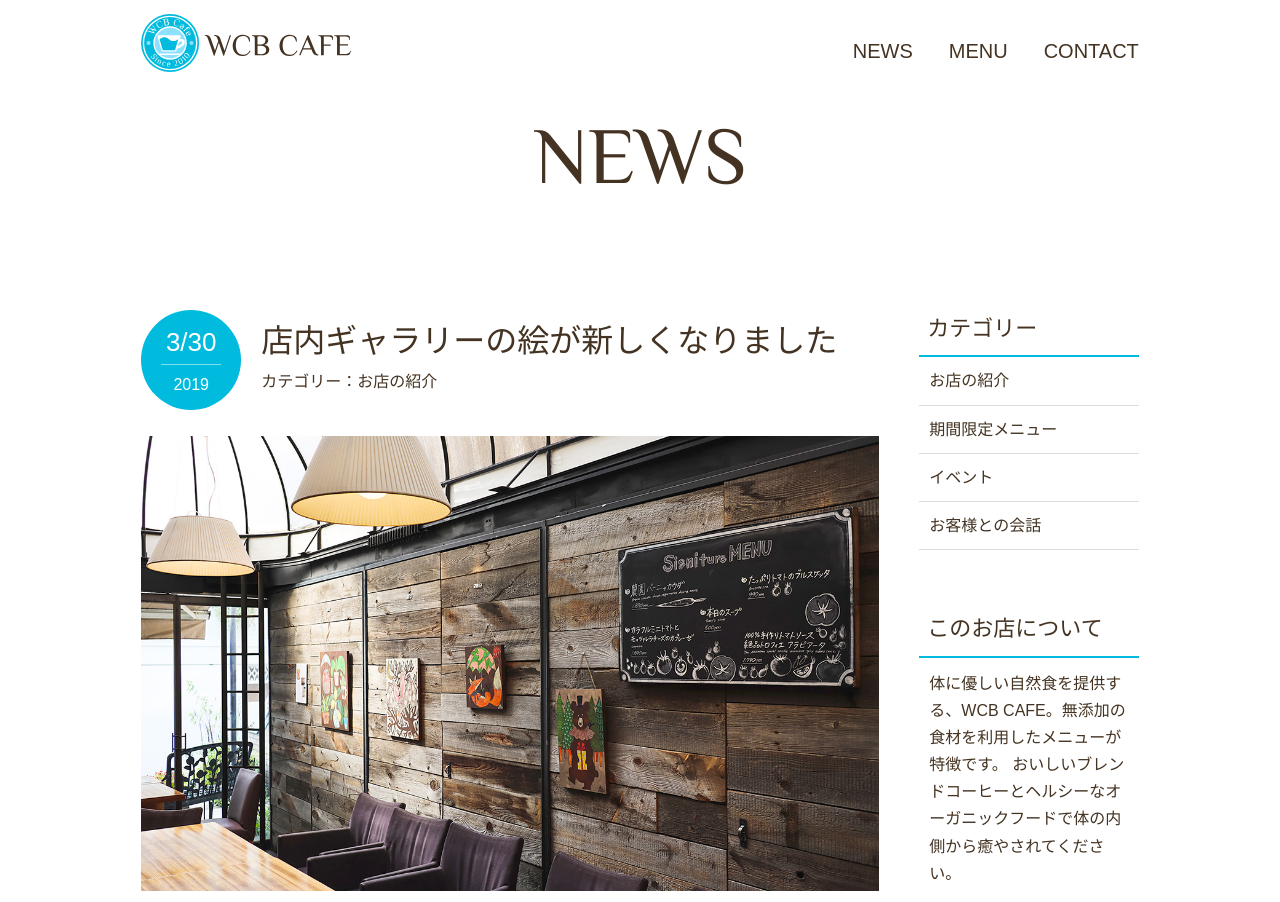
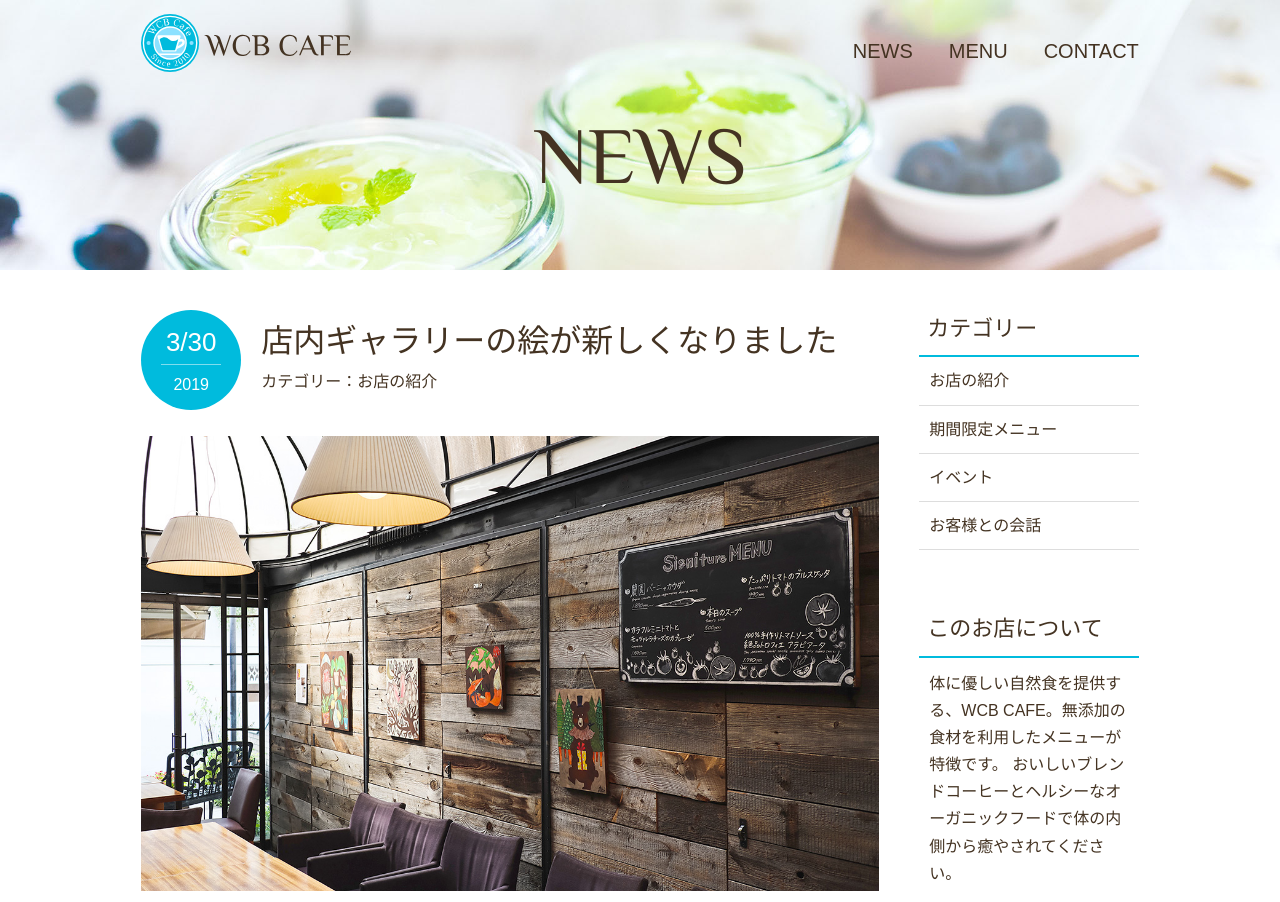
Before and after one commit to sumire-0721/sumire, a plain HTML site: page news.html in a window 1280 px wide. Shown: the top 902 px of the page. Drawn offline with Linux system fonts and the light colour scheme; some packages are replaced by stand-ins of ours; files that its build step writes are made by us from their sources; files whose address does not match are found by name.

Commit message:
Update style.css

```diff
--- a/style.css
+++ b/style.css
@@ -107,7 +107,7 @@ iframe {
 /* NEWS
 ------------------------------- */
 #news {
-    background-image: url(../images/news-bg.jpg);
+    background-image: url(https://github.com/sumire-0721/sumire/blob/main/news-bg.jpg?raw=true);
     height: 270px;
     margin-bottom: 40px;
 }
```
